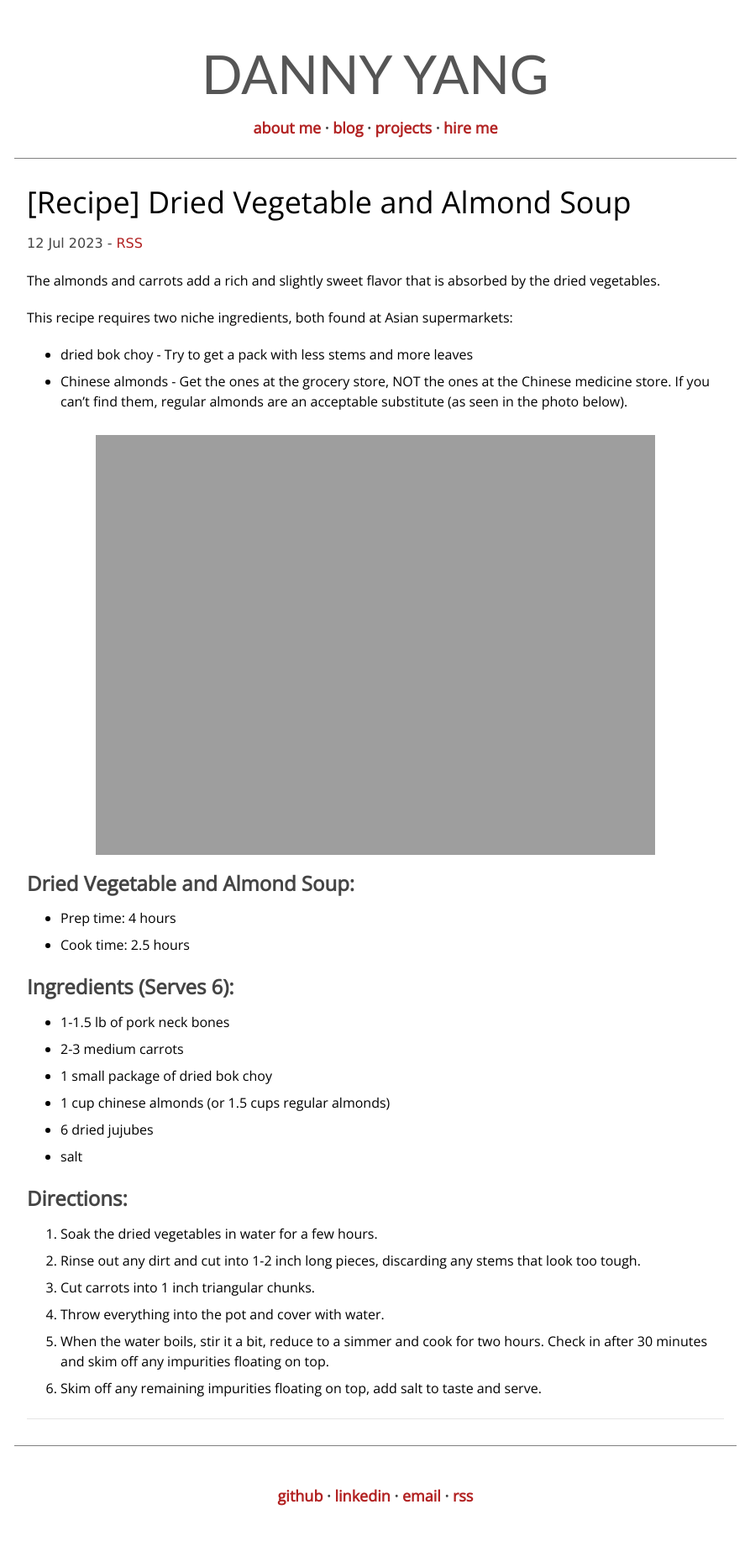
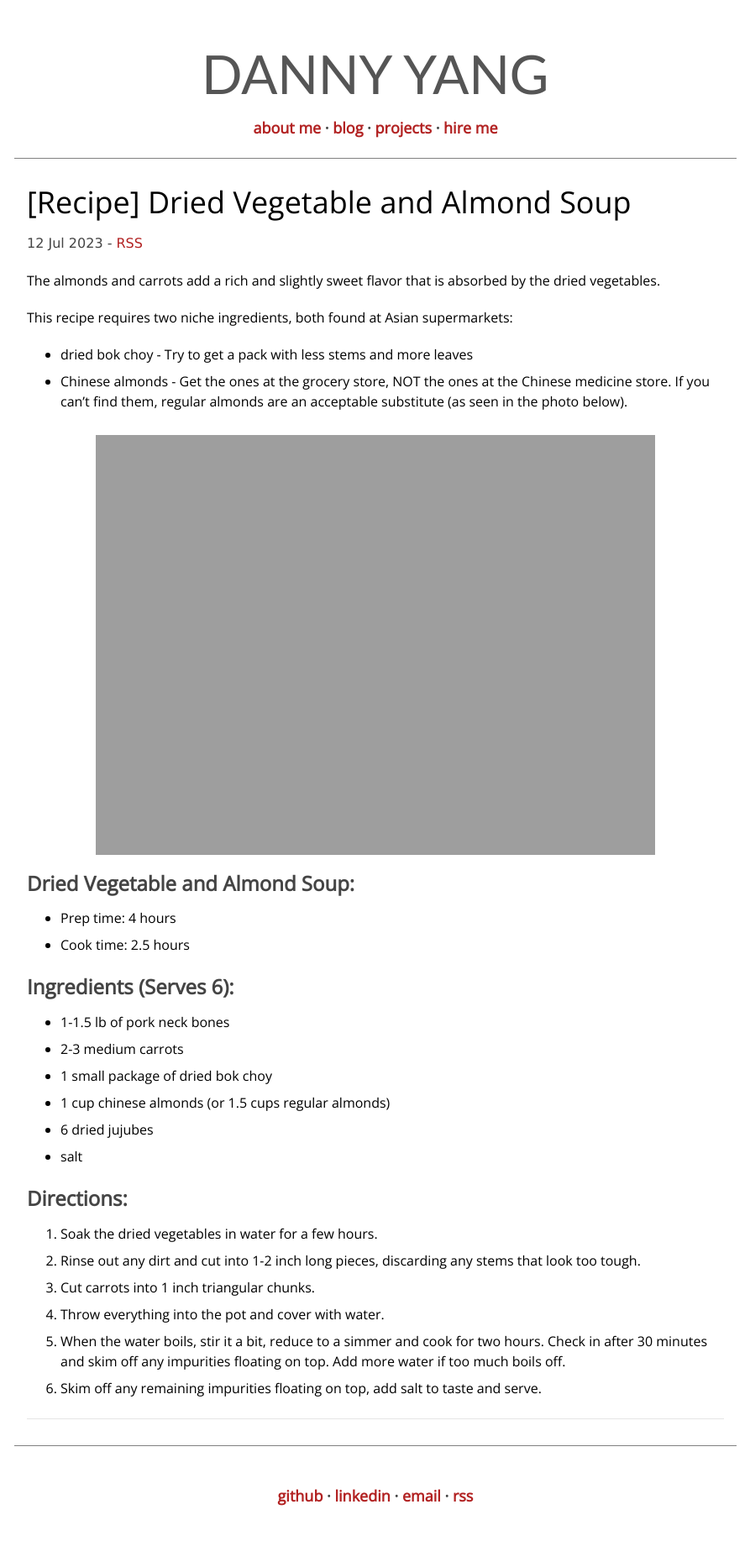
Before and after one commit to yangdanny97/yangdanny97.github.io, a Jekyll site: the page built from _posts/2023-07-12-dried-vegetable-almond-soup.md, in a window 1280 px wide. Shown: the whole page at 84% size, without its empty margins (193-1086 px from the left). Built offline with Jekyll 4.4.1, drawn with Linux system fonts in a browser that asks for light colours; comment, search, counter and statistics services are not loaded.

Commit message:
add more instructions lol

```diff
--- a/_posts/2023-07-12-dried-vegetable-almond-soup.md
+++ b/_posts/2023-07-12-dried-vegetable-almond-soup.md
@@ -35,5 +35,5 @@ This recipe requires two niche ingredients, both found at Asian supermarkets:
 2. Rinse out any dirt and cut into 1-2 inch long pieces, discarding any stems that look too tough.
 3. Cut carrots into 1 inch triangular chunks.
 4. Throw everything into the pot and cover with water.
-5. When the water boils, stir it a bit, reduce to a simmer and cook for two hours. Check in after 30 minutes and skim off any impurities floating on top.
+5. When the water boils, stir it a bit, reduce to a simmer and cook for two hours. Check in after 30 minutes and skim off any impurities floating on top. Add more water if too much boils off.
 6. Skim off any remaining impurities floating on top, add salt to taste and serve.
```
Also changed, not shown: _posts/2023-07-11-water-chestnut-soup.md (+1 -1 lines).
